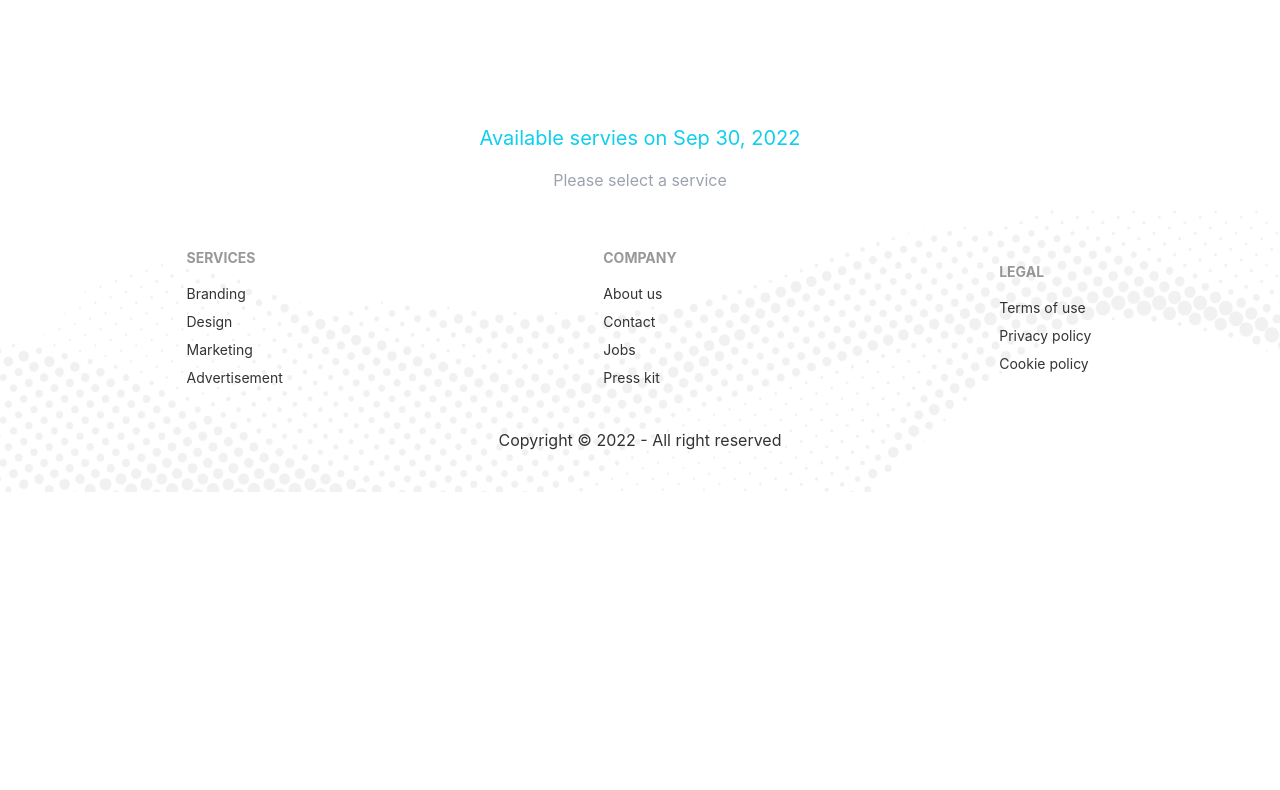
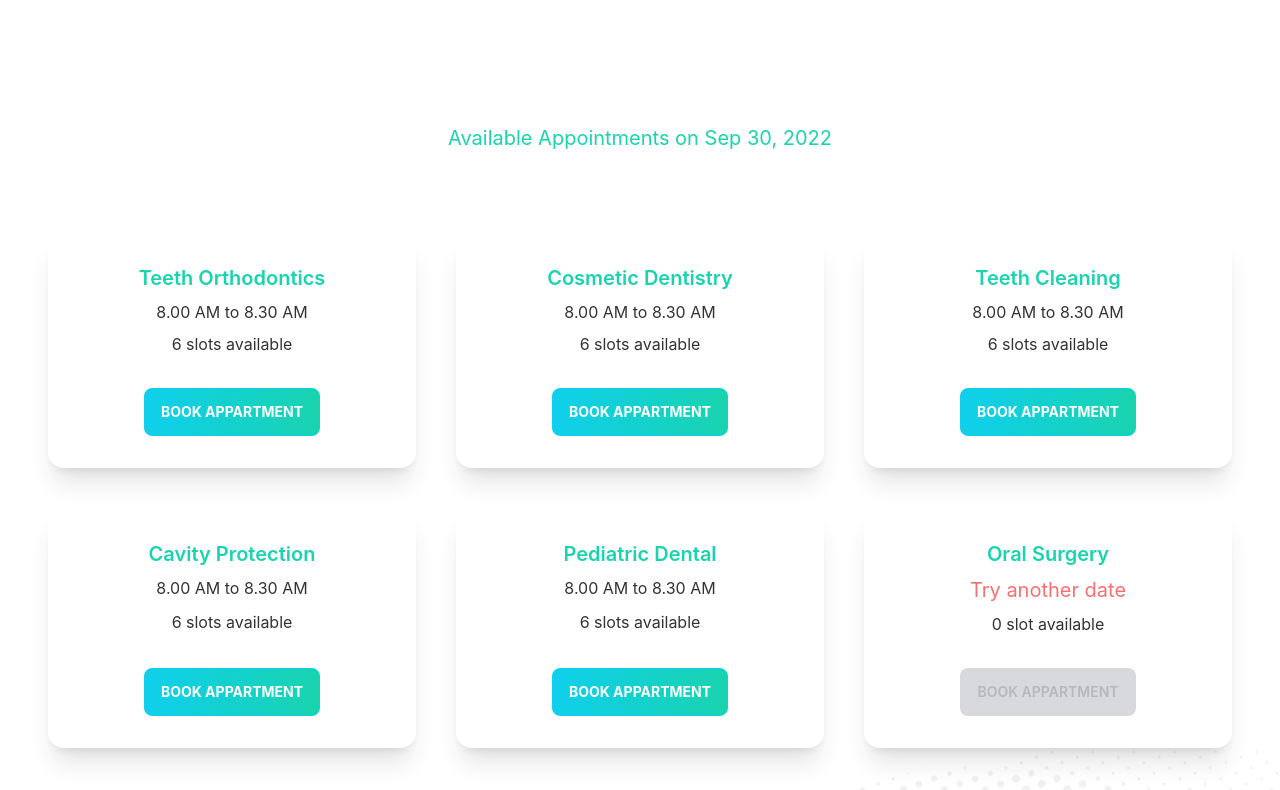
Before and after one commit to Mehedi-bit/doctorarc, a React (Create React App) app: page /appointment in a window 1280 px wide. Shown: the part 740-1530 px from the top of the page. Before the commit the page ends 1232 px from the top, so only its background shows below. Built offline with nearby package versions, Linux system fonts and the light colour scheme.

Commit message:
Available appointments

```diff
--- /dev/null
+++ b/public/services.json
@@ -0,0 +1,72 @@
+[
+  {
+    "_id": 1,
+    "name": "Teeth Orthodontics",
+    "slots": [
+      "8.00 AM to 8.30 AM",
+      "8.30 AM to 9.00 AM",
+      "9.00 AM to 9.30 AM",
+      "9.30 AM to 10.00 AM",
+      "10.00 AM to 10.30 AM",
+      "10.30 AM to 11.00 AM"
+    ]
+  },
+
+  {
+    "_id": 1,
+    "name": "Cosmetic Dentistry",
+    "slots": [
+      "8.00 AM to 8.30 AM",
+      "8.30 AM to 9.00 AM",
+      "9.00 AM to 9.30 AM",
+      "9.30 AM to 10.00 AM",
+      "10.00 AM to 10.30 AM",
+      "10.30 AM to 11.00 AM"
+    ]
+  },
+
+  {
+    "_id": 1,
+    "name": "Teeth Cleaning",
+    "slots": [
+      "8.00 AM to 8.30 AM",
+      "8.30 AM to 9.00 AM",
+      "9.00 AM to 9.30 AM",
+      "9.30 AM to 10.00 AM",
+      "10.00 AM to 10.30 AM",
+      "10.30 AM to 11.00 AM"
+    ]
+  },
+
+  {
+    "_id": 1,
+    "name": "Cavity Protection",
+    "slots": [
+      "8.00 AM to 8.30 AM",
+      "8.30 AM to 9.00 AM",
+      "9.00 AM to 9.30 AM",
+      "9.30 AM to 10.00 AM",
+      "10.00 AM to 10.30 AM",
+      "10.30 AM to 11.00 AM"
+    ]
+  },
+
+  {
+    "_id": 1,
+    "name": "Pediatric Dental",
+    "slots": [
+      "8.00 AM to 8.30 AM",
+      "8.30 AM to 9.00 AM",
+      "9.00 AM to 9.30 AM",
+      "9.30 AM to 10.00 AM",
+      "10.00 AM to 10.30 AM",
+      "10.30 AM to 11.00 AM"
+    ]
+  },
+
+  {
+    "_id": 1,
+    "name": "Oral Surgery",
+    "slots": []
+  }
+]
--- a/src/Pages/Appointment/Appointment.js
+++ b/src/Pages/Appointment/Appointment.js
@@ -7,8 +7,10 @@ const Appointment = () => {
     const [date, setDate] = useState(new Date())
     return (
         <div>
-            <AppointmentBanner date={date} setDate={setDate}></AppointmentBanner>
-            <AvailableAppointments date={date}></AvailableAppointments>
+            <div className="px-12">
+                <AppointmentBanner date={date} setDate={setDate}></AppointmentBanner>
+                 <AvailableAppointments date={date}></AvailableAppointments>
+            </div>
             <Footer></Footer>
         </div>
     );
--- a/src/Pages/Appointment/AvailableAppointments.js
+++ b/src/Pages/Appointment/AvailableAppointments.js
@@ -1,12 +1,31 @@
 import { format } from 'date-fns';
-import React from 'react';
+import React, { useEffect, useState } from 'react';
+import ServiceCard from './ServiceCard';
 
 const AvailableAppointments = ({date}) => {
+    const [services, setServices] = useState([]);
+
+    useEffect(() => {
+        fetch("services.json")
+        .then(res => res.json())
+        .then(data => setServices(data))
+    }, [])
+
     return (
         <div>
             <div>
-                <h3 className="text-center text-primary text-bold text-xl">Available servies on {format(date, 'PP')}</h3>
-                <h2 className="text-center py-4 text-gray-400">Please select a service</h2>
+                <h3 className="text-center text-primary-content text-bold text-xl pb-20">Available Appointments on {format(date, 'PP')}</h3>
+                <div className="grid grid-cols-1 md:grid-cols-2 lg:grid-cols-3 gap-10">
+                    {
+                        services.map (service =>
+                            <ServiceCard
+                                key = {service._id}
+                                service = {service}
+                            >
+                            </ServiceCard>
+                        )
+                    }
+                </div>
             </div>
         </div>
     );
--- /dev/null
+++ b/src/Pages/Appointment/ServiceCard.js
@@ -0,0 +1,23 @@
+import React from 'react';
+
+const ServiceCard = ({service}) => {
+    const {name, slots} = service;
+    return (
+        <div className="card lg:max-w-lg bg-base-100 shadow-xl">
+            <div className="card-body flex justify-center items-center">
+                <h2 className="card-title text-primary-content">{name}</h2>
+                <p>
+                    {
+                        slots.length ? <span>{slots[0]}</span> : <span className="text-red-400 text-xl">Try another date</span>
+                    }
+                </p>
+                <p>{slots.length} {slots.length? 'slots' : 'slot'} available</p>
+                <div className="card-actions pt-6">
+                    <button disabled={slots.length===0} className={slots.length?"btn btn-primary bg-gradient-to-r from-primary to-secondary text-white font-bold":"btn btn-primary"}>Book appartment</button>
+                </div>
+            </div>
+        </div>
+    );
+};
+
+export default ServiceCard;
--- a/src/Pages/Shared/PrimaryButton.js
+++ b/src/Pages/Shared/PrimaryButton.js
@@ -1,6 +1,7 @@
 import React from 'react';
 
 const PrimaryButton = (props) => {
+    console.log('primary button props', props);
     return (
         <button className="btn btn-primary bg-gradient-to-r from-primary to-secondary text-white font-bold">{props.children}</button>
     );
--- a/tailwind.config.js
+++ b/tailwind.config.js
@@ -9,6 +9,7 @@ module.exports = {
       {
         doctorTheme: {
           primary: "#0FCFEC",
+          "primary-content": "#19D4AE",
           secondary: "#19D3AE",
           accent: "#3A4256",
           neutral: "#3d4451",
```
